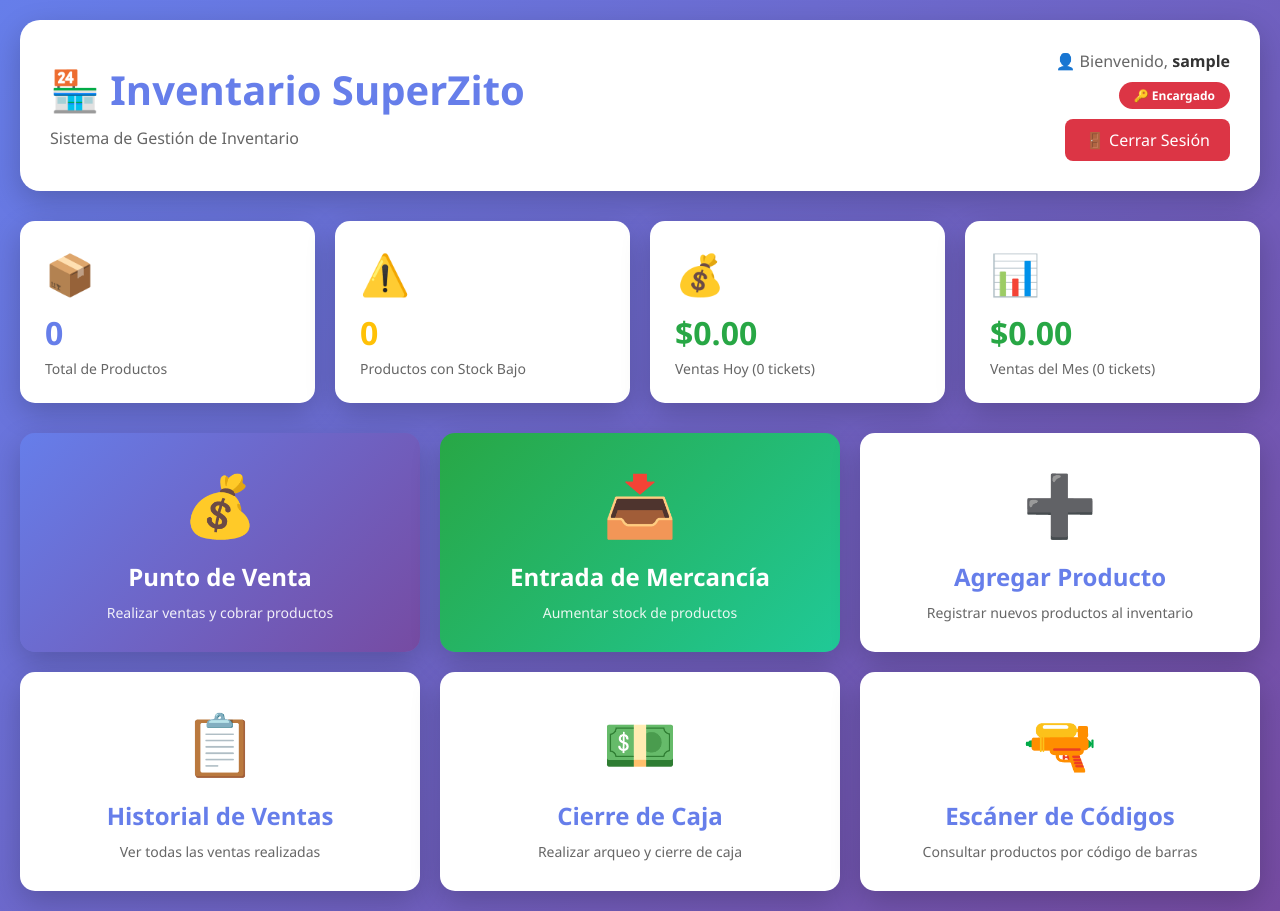
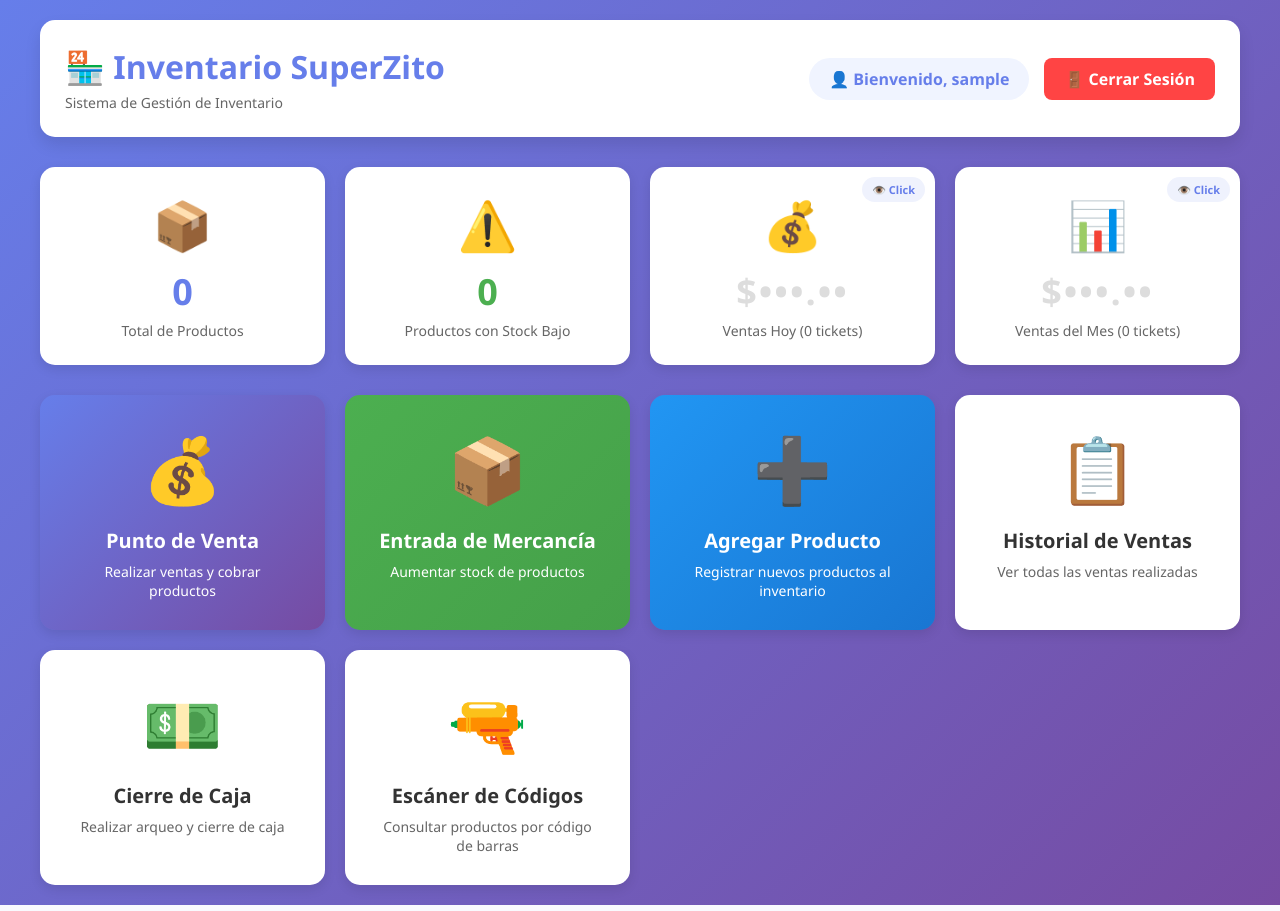
Before and after one commit to rafastarkuwu/inventario_superzito, a PHP site: page / in a window 1280 px wide. Run offline with PHP 8.4, Linux system fonts and the light colour scheme; the visitor is signed in with stand-in values (Sample User, id 1); data that the repository does not hold is empty.

Commit message:
Update index.php

```diff
--- a/index.php
+++ b/index.php
@@ -2,43 +2,47 @@
 session_start();
 require_once 'config.php';
 
-// Verificar si el usuario está autenticado
 if (!isset($_SESSION['usuario_id'])) {
     header("Location: login.php");
     exit();
 }
 
 $usuario_nombre = $_SESSION['usuario_nombre'];
-$es_encargado = ($_SESSION['rol'] === 'encargado');
+$rol = $_SESSION['rol'];
 
 // Obtener estadísticas
 try {
-    // Total de productos
-    $stmt = $pdo->query("SELECT COUNT(*) as total FROM productos");
-    $total_productos = $stmt->fetch(PDO::FETCH_ASSOC)['total'];
+    // Total productos
+    $stmt = $pdo->query("SELECT COUNT(*) FROM Productos");
+    $total_productos = $stmt->fetchColumn();
 
     // Productos con stock bajo
-    $stmt = $pdo->query("SELECT COUNT(*) as total FROM productos WHERE stock <= stock_minimo");
-    $productos_bajo_stock = $stmt->fetch(PDO::FETCH_ASSOC)['total'];
+    $stmt = $pdo->query("SELECT COUNT(*) FROM Inventario WHERE stock_actual <= stock_minimo");
+    $productos_stock_bajo = $stmt->fetchColumn();
 
-    // Ventas del día
-    $stmt = $pdo->query("SELECT COUNT(*) as total, COALESCE(SUM(total), 0) as monto
-                        FROM ventas
-                        WHERE DATE(fecha_venta) = CURDATE()");
-    $ventas_hoy = $stmt->fetch(PDO::FETCH_ASSOC);
+    // Ventas de hoy
+    $stmt = $pdo->query("SELECT COALESCE(SUM(total), 0) FROM Ventas WHERE DATE(fecha_venta) = CURDATE()");
+    $ventas_hoy = $stmt->fetchColumn();
+
+    // Contar tickets de hoy
+    $stmt = $pdo->query("SELECT COUNT(*) FROM Ventas WHERE DATE(fecha_venta) = CURDATE()");
+    $tickets_hoy = $stmt->fetchColumn();
 
     // Ventas del mes
-    $stmt = $pdo->query("SELECT COUNT(*) as total, COALESCE(SUM(total), 0) as monto
-                        FROM ventas
-                        WHERE MONTH(fecha_venta) = MONTH(CURDATE())
-                        AND YEAR(fecha_venta) = YEAR(CURDATE())");
-    $ventas_mes = $stmt->fetch(PDO::FETCH_ASSOC);
+    $stmt = $pdo->query("SELECT COALESCE(SUM(total), 0) FROM Ventas WHERE YEAR(fecha_venta) = YEAR(CURDATE()) AND MONTH(fecha_venta) = MONTH(CURDATE())");
+    $ventas_mes = $stmt->fetchColumn();
 
-} catch(Exception $e) {
+    // Contar tickets del mes
+    $stmt = $pdo->query("SELECT COUNT(*) FROM Ventas WHERE YEAR(fecha_venta) = YEAR(CURDATE()) AND MONTH(fecha_venta) = MONTH(CURDATE())");
+    $tickets_mes = $stmt->fetchColumn();
+
+} catch (Exception $e) {
     $total_productos = 0;
-    $productos_bajo_stock = 0;
-    $ventas_hoy = ['total' => 0, 'monto' => 0];
-    $ventas_mes = ['total' => 0, 'monto' => 0];
+    $productos_stock_bajo = 0;
+    $ventas_hoy = 0;
+    $tickets_hoy = 0;
+    $ventas_mes = 0;
+    $tickets_mes = 0;
 }
 ?>
 <!DOCTYPE html>
@@ -46,233 +50,228 @@ try {
 <head>
     <meta charset="UTF-8">
     <meta name="viewport" content="width=device-width, initial-scale=1.0">
-    <title>Dashboard - Inventario SuperZito</title>
+    <title>Inventario SuperZito</title>
     <style>
-        * {
-            margin: 0;
-            padding: 0;
-            box-sizing: border-box;
-        }
-
+        * { margin: 0; padding: 0; box-sizing: border-box; }
         body {
             font-family: 'Segoe UI', Tahoma, Geneva, Verdana, sans-serif;
             background: linear-gradient(135deg, #667eea 0%, #764ba2 100%);
             min-height: 100vh;
             padding: 20px;
         }
-
         .container {
-            max-width: 1400px;
+            max-width: 1200px;
             margin: 0 auto;
         }
-
         .header {
             background: white;
-            border-radius: 20px;
-            padding: 30px;
+            padding: 25px;
+            border-radius: 15px;
+            box-shadow: 0 8px 16px rgba(0,0,0,0.1);
             margin-bottom: 30px;
-            box-shadow: 0 10px 30px rgba(0,0,0,0.2);
             display: flex;
             justify-content: space-between;
             align-items: center;
+            flex-wrap: wrap;
+            gap: 15px;
+        }
+        .header-left h1 {
+            color: #667eea;
+            font-size: 32px;
+            margin-bottom: 5px;
+        }
+        .header-left p {
+            color: #666;
+            font-size: 14px;
+        }
+        .header-right {
+            display: flex;
+            gap: 15px;
+            align-items: center;
+        }
+        .user-badge {
+            background: #f0f4ff;
+            padding: 10px 20px;
+            border-radius: 25px;
+            color: #667eea;
+            font-weight: bold;
+        }
+        .btn-logout {
+            background: #ff4444;
+            color: white;
+            padding: 10px 20px;
+            border: none;
+            border-radius: 8px;
+            text-decoration: none;
+            font-weight: bold;
+            cursor: pointer;
         }
 
-        .header h1 {
-            color: #667eea;
-            font-size: 2.5em;
-        }
-
-        .user-info {
-            text-align: right;
-        }
-
-        .user-info p {
-            color: #666;
-            margin-bottom: 10px;
-        }
-
-        .user-info strong {
-            color: #333;
-        }
-
-        .btn-logout {
-            padding: 10px 20px;
-            background: #dc3545;
-            color: white;
-            text-decoration: none;
-            border-radius: 8px;
-            display: inline-block;
-            transition: all 0.3s;
-        }
-
-        .btn-logout:hover {
-            background: #c82333;
-            transform: translateY(-2px);
-        }
-
+        /* Tarjetas de estadísticas */
         .stats-grid {
             display: grid;
             grid-template-columns: repeat(auto-fit, minmax(250px, 1fr));
             gap: 20px;
             margin-bottom: 30px;
         }
-
         .stat-card {
             background: white;
+            padding: 25px;
             border-radius: 15px;
-            padding: 25px;
-            box-shadow: 0 10px 30px rgba(0,0,0,0.2);
-            transition: all 0.3s;
+            box-shadow: 0 4px 12px rgba(0,0,0,0.1);
+            text-align: center;
+            transition: transform 0.2s;
         }
-
         .stat-card:hover {
             transform: translateY(-5px);
-            box-shadow: 0 15px 40px rgba(0,0,0,0.3);
         }
-
         .stat-icon {
-            font-size: 40px;
+            font-size: 48px;
             margin-bottom: 10px;
         }
-
         .stat-value {
-            font-size: 32px;
+            font-size: 36px;
             font-weight: bold;
             color: #667eea;
             margin-bottom: 5px;
         }
-
         .stat-label {
             color: #666;
             font-size: 14px;
         }
 
-        .stat-card.warning .stat-value {
-            color: #ffc107;
+        /* Tarjetas de ventas con censura */
+        .ventas-card {
+            background: white;
+            padding: 25px;
+            border-radius: 15px;
+            box-shadow: 0 4px 12px rgba(0,0,0,0.1);
+            text-align: center;
+            cursor: pointer;
+            user-select: none;
+            transition: all 0.3s;
+            position: relative;
+        }
+        .ventas-card:hover {
+            transform: translateY(-5px);
+            box-shadow: 0 6px 16px rgba(0,0,0,0.15);
+        }
+        .ventas-card.revelado {
+            background: linear-gradient(135deg, #4CAF50 0%, #45a049 100%);
+            color: white;
+        }
+        .ventas-icon {
+            font-size: 48px;
+            margin-bottom: 10px;
+        }
+        .ventas-value {
+            font-size: 36px;
+            font-weight: bold;
+            margin-bottom: 5px;
+        }
+        .ventas-value.censurado {
+            color: #ddd;
+            letter-spacing: 2px;
+        }
+        .ventas-value.revelado {
+            color: white;
+        }
+        .ventas-label {
+            font-size: 14px;
+            margin-top: 5px;
+        }
+        .ventas-card:not(.revelado) .ventas-label {
+            color: #666;
+        }
+        .ventas-card.revelado .ventas-label {
+            color: rgba(255,255,255,0.9);
+        }
+        .click-hint {
+            position: absolute;
+            top: 10px;
+            right: 10px;
+            background: rgba(102, 126, 234, 0.1);
+            color: #667eea;
+            padding: 5px 10px;
+            border-radius: 15px;
+            font-size: 11px;
+            font-weight: bold;
+        }
+        .ventas-card.revelado .click-hint {
+            background: rgba(255,255,255,0.2);
+            color: white;
         }
 
-        .stat-card.success .stat-value {
-            color: #28a745;
-        }
-
-        .actions-grid {
+        /* Módulos de acción */
+        .modulos-grid {
             display: grid;
-            grid-template-columns: repeat(auto-fit, minmax(300px, 1fr));
+            grid-template-columns: repeat(auto-fit, minmax(280px, 1fr));
             gap: 20px;
         }
-
-        .action-card {
+        .modulo {
             background: white;
+            padding: 30px;
             border-radius: 15px;
-            padding: 30px;
-            box-shadow: 0 10px 30px rgba(0,0,0,0.2);
+            box-shadow: 0 4px 12px rgba(0,0,0,0.1);
             text-align: center;
-            transition: all 0.3s;
-            cursor: pointer;
             text-decoration: none;
             color: inherit;
-            display: block;
+            transition: all 0.3s;
         }
-
-        .action-card:hover {
+        .modulo:hover {
             transform: translateY(-5px);
-            box-shadow: 0 15px 40px rgba(0,0,0,0.3);
+            box-shadow: 0 8px 20px rgba(0,0,0,0.15);
         }
-
-        .action-icon {
-            font-size: 60px;
+        .modulo-icon {
+            font-size: 64px;
             margin-bottom: 15px;
         }
-
-        .action-card h3 {
-            color: #667eea;
-            font-size: 1.5em;
-            margin-bottom: 10px;
+        .modulo-titulo {
+            font-size: 20px;
+            font-weight: bold;
+            color: #333;
+            margin-bottom: 8px;
         }
-
-        .action-card p {
+        .modulo-descripcion {
             color: #666;
             font-size: 14px;
         }
 
-        .action-card.primary {
-            background: linear-gradient(135deg, #667eea 0%, #764ba2 100%);
-            color: white;
-        }
+        /* Colores de módulos */
+        .modulo-venta { background: linear-gradient(135deg, #667eea 0%, #764ba2 100%); color: white; }
+        .modulo-venta .modulo-titulo, .modulo-venta .modulo-descripcion { color: white; }
 
-        .action-card.primary h3 {
-            color: white;
-        }
+        .modulo-entrada { background: linear-gradient(135deg, #4CAF50 0%, #45a049 100%); color: white; }
+        .modulo-entrada .modulo-titulo, .modulo-entrada .modulo-descripcion { color: white; }
 
-        .action-card.primary p {
-            color: rgba(255,255,255,0.9);
-        }
+        .modulo-agregar { background: linear-gradient(135deg, #2196F3 0%, #1976D2 100%); color: white; }
+        .modulo-agregar .modulo-titulo, .modulo-agregar .modulo-descripcion { color: white; }
 
-        .action-card.success {
-            background: linear-gradient(135deg, #28a745 0%, #20c997 100%);
-            color: white;
-        }
-
-        .action-card.success h3 {
-            color: white;
-        }
-
-        .action-card.success p {
-            color: rgba(255,255,255,0.9);
-        }
-
-        .badge {
-            display: inline-block;
-            padding: 5px 15px;
-            border-radius: 20px;
-            font-size: 12px;
-            font-weight: bold;
-            margin-left: 10px;
-        }
-
-        .badge-danger {
-            background: #dc3545;
-            color: white;
-        }
-
-        .badge-info {
-            background: #17a2b8;
-            color: white;
-        }
+        .modulo-historial:hover { border-color: #667eea; }
+        .modulo-cierre:hover { border-color: #4CAF50; }
+        .modulo-scanner:hover { border-color: #FF9800; }
 
         @media (max-width: 768px) {
-            .header {
-                flex-direction: column;
-                text-align: center;
+            .stats-grid {
+                grid-template-columns: 1fr;
             }
-
-            .user-info {
-                text-align: center;
-                margin-top: 20px;
-            }
-
-            .stats-grid, .actions-grid {
+            .modulos-grid {
                 grid-template-columns: 1fr;
             }
         }
     </style>
 </head>
 <body>
-
     <div class="container">
-    <!-- Header -->
         <div class="header">
-        <div>
+            <div class="header-left">
                 <h1>🏪 Inventario SuperZito</h1>
-            <p style="color: #666; margin-top: 10px;">Sistema de Gestión de Inventario</p>
+                <p>Sistema de Gestión de Inventario</p>
             </div>
-        <div class="user-info">
-            <p>👤 Bienvenido, <strong><?php echo htmlspecialchars($usuario_nombre); ?></strong></p>
-            <p>
-                <span class="badge <?php echo $es_encargado ? 'badge-danger' : 'badge-info'; ?>">
-                    <?php echo $es_encargado ? '🔑 Encargado' : '👷 Trabajador'; ?>
-                </span>
-            </p>
+            <div class="header-right">
+                <div class="user-badge">
+                    👤 Bienvenido, <?php echo htmlspecialchars($usuario_nombre); ?>
+                </div>
                 <a href="logout.php" class="btn-logout">🚪 Cerrar Sesión</a>
             </div>
         </div>
@@ -285,74 +284,121 @@ try {
                 <div class="stat-label">Total de Productos</div>
             </div>
 
-        <div class="stat-card warning">
+            <div class="stat-card">
                 <div class="stat-icon">⚠️</div>
-            <div class="stat-value"><?php echo $productos_bajo_stock; ?></div>
+                <div class="stat-value" style="color: <?php echo $productos_stock_bajo > 0 ? '#ff4444' : '#4CAF50'; ?>;">
+                    <?php echo $productos_stock_bajo; ?>
+                </div>
                 <div class="stat-label">Productos con Stock Bajo</div>
             </div>
 
-        <div class="stat-card success">
-            <div class="stat-icon">💰</div>
-            <div class="stat-value">$<?php echo number_format($ventas_hoy['monto'], 2); ?></div>
-            <div class="stat-label">Ventas Hoy (<?php echo $ventas_hoy['total']; ?> tickets)</div>
+            <!-- Ventas de hoy - CENSURADO -->
+            <div class="ventas-card" id="ventasHoy" onclick="revelarVentas('hoy')">
+                <span class="click-hint">👁️ Click</span>
+                <div class="ventas-icon">💰</div>
+                <div class="ventas-value censurado" id="valorHoy">$•••.••</div>
+                <div class="ventas-label">Ventas Hoy (<?php echo $tickets_hoy; ?> tickets)</div>
             </div>
 
-        <div class="stat-card success">
-            <div class="stat-icon">📊</div>
-            <div class="stat-value">$<?php echo number_format($ventas_mes['monto'], 2); ?></div>
-            <div class="stat-label">Ventas del Mes (<?php echo $ventas_mes['total']; ?> tickets)</div>
+            <!-- Ventas del mes - CENSURADO -->
+            <div class="ventas-card" id="ventasMes" onclick="revelarVentas('mes')">
+                <span class="click-hint">👁️ Click</span>
+                <div class="ventas-icon">📊</div>
+                <div class="ventas-value censurado" id="valorMes">$•••.••</div>
+                <div class="ventas-label">Ventas del Mes (<?php echo $tickets_mes; ?> tickets)</div>
             </div>
         </div>
 
-    <!-- Acciones Rápidas -->
-    <div class="actions-grid">
-        <!-- Punto de Venta -->
-        <a href="vender.php" class="action-card primary">
-            <div class="action-icon">💰</div>
-            <h3>Punto de Venta</h3>
-            <p>Realizar ventas y cobrar productos</p>
+        <!-- Módulos principales -->
+        <div class="modulos-grid">
+            <a href="vender.php" class="modulo modulo-venta">
+                <div class="modulo-icon">💰</div>
+                <div class="modulo-titulo">Punto de Venta</div>
+                <div class="modulo-descripcion">Realizar ventas y cobrar productos</div>
             </a>
 
-        <!-- Entrada de Mercancía -->
-        <a href="entrada_mercancia.php" class="action-card success">
-            <div class="action-icon">📥</div>
-            <h3>Entrada de Mercancía</h3>
-            <p>Aumentar stock de productos</p>
+            <a href="entrada_mercancia.php" class="modulo modulo-entrada">
+                <div class="modulo-icon">📦</div>
+                <div class="modulo-titulo">Entrada de Mercancía</div>
+                <div class="modulo-descripcion">Aumentar stock de productos</div>
             </a>
 
-        <!-- Agregar Producto (solo encargados) -->
-        <?php if ($es_encargado): ?>
-        <a href="agregar_producto.php" class="action-card">
-            <div class="action-icon">➕</div>
-            <h3>Agregar Producto</h3>
-            <p>Registrar nuevos productos al inventario</p>
-        </a>
-        <?php endif; ?>
-
-        <!-- Historial de Ventas -->
-        <a href="historial_ventas.php" class="action-card">
-            <div class="action-icon">📋</div>
-            <h3>Historial de Ventas</h3>
-            <p>Ver todas las ventas realizadas</p>
+            <a href="agregar_producto.php" class="modulo modulo-agregar">
+                <div class="modulo-icon">➕</div>
+                <div class="modulo-titulo">Agregar Producto</div>
+                <div class="modulo-descripcion">Registrar nuevos productos al inventario</div>
             </a>
 
-        <!-- Cierre de Caja (solo encargados) -->
-        <?php if ($es_encargado): ?>
-        <a href="cierre_caja.php" class="action-card">
-            <div class="action-icon">💵</div>
-            <h3>Cierre de Caja</h3>
-            <p>Realizar arqueo y cierre de caja</p>
+            <a href="historial_ventas.php" class="modulo modulo-historial">
+                <div class="modulo-icon">📋</div>
+                <div class="modulo-titulo">Historial de Ventas</div>
+                <div class="modulo-descripcion">Ver todas las ventas realizadas</div>
             </a>
-        <?php endif; ?>
 
-        <!-- Escanear -->
-        <a href="escanear.php" class="action-card">
-            <div class="action-icon">🔫</div>
-            <h3>Escáner de Códigos</h3>
-            <p>Consultar productos por código de barras</p>
+            <a href="cierre_caja.php" class="modulo modulo-cierre">
+                <div class="modulo-icon">💵</div>
+                <div class="modulo-titulo">Cierre de Caja</div>
+                <div class="modulo-descripcion">Realizar arqueo y cierre de caja</div>
+            </a>
+
+            <a href="escanear.php" class="modulo modulo-scanner">
+                <div class="modulo-icon">🔫</div>
+                <div class="modulo-titulo">Escáner de Códigos</div>
+                <div class="modulo-descripcion">Consultar productos por código de barras</div>
             </a>
         </div>
     </div>
 
+    <script>
+        // Valores reales (PHP)
+        const ventasHoy = <?php echo $ventas_hoy; ?>;
+        const ventasMes = <?php echo $ventas_mes; ?>;
+
+        // Estados de revelación
+        let hoyRevelado = false;
+        let mesRevelado = false;
+
+        function revelarVentas(tipo) {
+            if (tipo === 'hoy') {
+                const card = document.getElementById('ventasHoy');
+                const valor = document.getElementById('valorHoy');
+
+                if (!hoyRevelado) {
+                    // Revelar
+                    card.classList.add('revelado');
+                    valor.classList.remove('censurado');
+                    valor.classList.add('revelado');
+                    valor.textContent = '$' + ventasHoy.toFixed(2);
+                    hoyRevelado = true;
+                } else {
+                    // Ocultar
+                    card.classList.remove('revelado');
+                    valor.classList.remove('revelado');
+                    valor.classList.add('censurado');
+                    valor.textContent = '$•••.••';
+                    hoyRevelado = false;
+                }
+            } else if (tipo === 'mes') {
+                const card = document.getElementById('ventasMes');
+                const valor = document.getElementById('valorMes');
+
+                if (!mesRevelado) {
+                    // Revelar
+                    card.classList.add('revelado');
+                    valor.classList.remove('censurado');
+                    valor.classList.add('revelado');
+                    valor.textContent = '$' + ventasMes.toFixed(2);
+                    mesRevelado = true;
+                } else {
+                    // Ocultar
+                    card.classList.remove('revelado');
+                    valor.classList.remove('revelado');
+                    valor.classList.add('censurado');
+                    valor.textContent = '$•••.••';
+                    mesRevelado = false;
+                }
+            }
+        }
+    </script>
 </body>
 </html>
```
Lines whose indentation alone changed are shown as unchanged.
